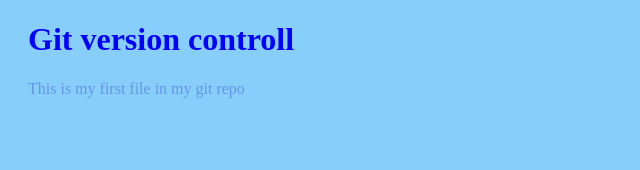
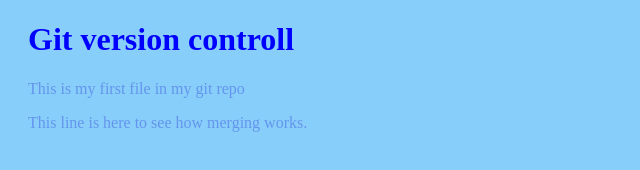
Before and after one commit to Cerbog/GitHubTest-page.github.io, a plain HTML site: page index.html in a window 1280 px wide. Shown: the whole page, without its empty margins (0-640 px from the left). Drawn offline with Linux system fonts and the light colour scheme.

Commit message:
Updated index.htm with emergency-imaginary-fix and README.md with actual notes

```diff
--- a/index.html
+++ b/index.html
@@ -10,5 +10,6 @@
 <body>
    <h1>Git version controll</h1>
    <p>This is my first file in my git repo</p>
+   <p>This line is here to see how merging works.</p>
 </body>
 </html>
```
Also changed, not shown: 1 other file.
